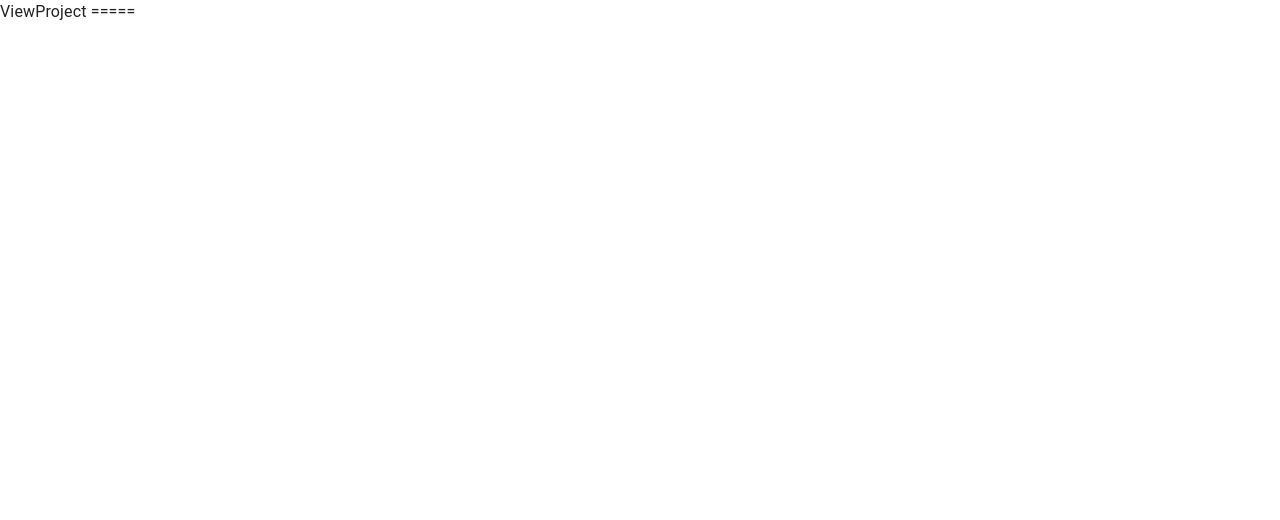
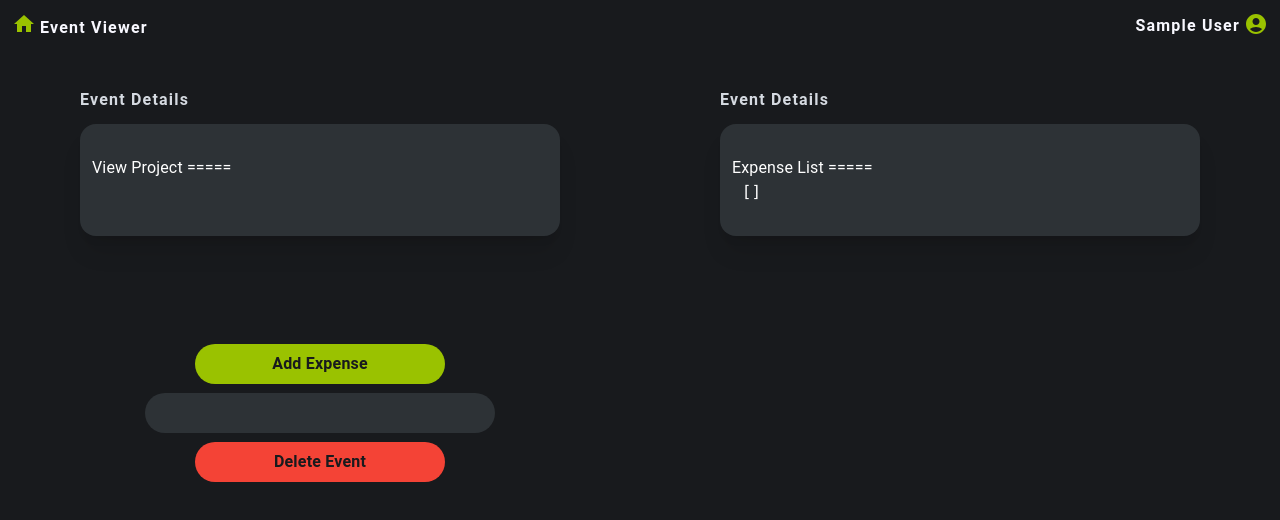
Before and after one commit to CWxMaxX/event-management-web-app, a Next.js app in the folder event-man-web-app/: page /project/1 in a window 1280 px wide. Shown: the top 520 px of the page. Built offline with nearby package versions, Linux system fonts and the light colour scheme; no server answers; the database is empty; sample sign-in values are in the browser's storage.

Commit message:
Event Details page dev started

```diff
--- a/event-man-web-app/api/expenseApi.js
+++ b/event-man-web-app/api/expenseApi.js
@@ -1,4 +1,13 @@
-import { addDoc, collection, doc, getDoc, deleteDoc } from "firebase/firestore";
+import {
+  addDoc,
+  collection,
+  doc,
+  getDoc,
+  deleteDoc,
+  query,
+  where,
+  getDocs,
+} from "firebase/firestore";
 import { db } from "../firebaseConfig";
 import { addEventToUser } from "./userApi";
 import { addExpense, removeExpense } from "./eventApi";
@@ -46,3 +55,19 @@ export const deleteExpense = async (eventId, expenseId) => {
     .catch((e) => console.log(e));
   await deleteDoc(docRef);
 };
+
+//Get expenses by event id
+export const getExpensesByEventId = async (eventId) => {
+  let expenseArray = [];
+  const docRef = collection(db, "expenseCollection");
+  const q = query(docRef, where("eventID", "==", eventId));
+  const querySnapshot = await getDocs(q);
+
+  querySnapshot.forEach((doc) => {
+    // doc.data() is never undefined for query doc snapshots
+    const dataSet = { data: doc.data(), id: doc.id };
+    expenseArray.push(dataSet);
+  });
+
+  return expenseArray;
+};
--- a/event-man-web-app/components/Cards/backgroundCard.jsx
+++ b/event-man-web-app/components/Cards/backgroundCard.jsx
@@ -1,7 +1,7 @@
 import React from "react";
 import { SectionColumn } from "../Layouts/sectionLayouts";
 
-function BackgroundCard({ title, children }) {
+function BackgroundCard({ title, children, className }) {
   return (
     <SectionColumn className="w-full    my-2 px-6 sm:px-10 md:px-16 lg:px-20">
       <span className={" top-3 left-6 mb-3 subTitle font-bold"}>{title}</span>
@@ -9,7 +9,11 @@ function BackgroundCard({ title, children }) {
         className="w-full   py-8 px-3 border-0 shadow-xl rounded-2xl
         backgroundCard text-white "
       >
-        <SectionColumn className={"w-full"}>{children}</SectionColumn>
+        <SectionColumn
+          className={"w-full overflow-y-auto max-h-[550px] custom-scrollbar "}
+        >
+          {children}
+        </SectionColumn>
       </div>
     </SectionColumn>
   );
--- a/event-man-web-app/components/Layouts/CommonLayout.jsx
+++ b/event-man-web-app/components/Layouts/CommonLayout.jsx
@@ -5,10 +5,19 @@ import AccountCircleIcon from "@mui/icons-material/AccountCircle";
 import { auth } from "../../firebaseConfig";
 import { useRouter } from "next/router";
 import { onAuthStateChanged } from "firebase/auth";
+import { Backdrop, CircularProgress } from "@mui/material";
 
-function CommonLayout({ children, title }) {
+function CommonLayout({ children, title, _open }) {
   const [user, setUser] = useState();
+  const [open, setOpen] = useState(true);
+  const handleClose = () => {
+    setOpen(false);
+  };
   const router = useRouter();
+  useEffect(() => {
+    setOpen(_open);
+  }, [_open]);
+
   useEffect(() => {
     onAuthStateChanged(auth, (user) => {
       if (user) {
@@ -24,8 +33,19 @@ function CommonLayout({ children, title }) {
     router.push("/home");
   };
   return (
-		<div className={"flex-1 h-screen  bgDark "}>
-			<SectionRow className='h-12 bgDark z-10 sm:justify-start justify-center  title  w-full items-center px-10 fixed '>
+    <div
+      className={
+        "flex-1   bgDark  h-screen overflow-y-auto flex !pb-20 custom-scrollbar short-scrollbar"
+      }
+    >
+      <Backdrop
+        sx={{ color: "#fff", zIndex: (theme) => theme.zIndex.drawer + 1 }}
+        open={open}
+        onClick={handleClose}
+      >
+        <CircularProgress color="inherit" />
+      </Backdrop>
+      <SectionRow className="h-12 bgDark z-10 sm:justify-start justify-center  title  w-full items-center px-10 fixed ">
         <HomeIcon
           sx={{ color: "#9ac200" }}
           onClick={() => goToHome()}
@@ -35,9 +55,14 @@ function CommonLayout({ children, title }) {
         <span className={"pt-1 absolute hidden sm:inline-block right-10 "}>
           {user?.displayName || "No User"}
         </span>
-				<AccountCircleIcon sx={{ color: "#9ac200" }} className={"absolute  right-3 z-10"} />
+        <AccountCircleIcon
+          sx={{ color: "#9ac200" }}
+          className={"absolute  right-3 z-10"}
+        />
       </SectionRow>
-			<SectionColumn className={"flex-1 z-0 w-full pt-20 text-white   items-center"}>
+      <SectionColumn
+        className={"flex-1 z-0 w-full pt-20 text-white   items-center"}
+      >
         {children}
       </SectionColumn>
     </div>
--- a/event-man-web-app/pages/home/index.js
+++ b/event-man-web-app/pages/home/index.js
@@ -1,4 +1,4 @@
-import React from "react";
+import React, { useState } from "react";
 import { Button } from "@mui/material";
 import { auth } from "../../firebaseConfig";
 import { signOut } from "firebase/auth";
@@ -9,6 +9,7 @@ import { useRouter } from "next/router";
 import BackgroundCard from "../../components/Cards/backgroundCard";
 import ListCard from "../../components/Cards/ListCard";
 import { getUID } from "../../api/authProvider";
+import Head from "next/head";
 
 function index() {
   const router = useRouter();
@@ -26,10 +27,15 @@ function index() {
       });
   };
   return (
-    <div className={"flex-1 my-0 h-screen bgDark overflow-y-scroll"}>
+    // <div className={"flex-1 my-0 h-screen bgDark "}>
     <CommonLayout title={"Dashboard"}>
+      <Head>
+        <title>Event Planing App | Dashboard</title>
+      </Head>
+
       {/*<BackgroundCard title={"Test Title"}>Test</BackgroundCard>*/}
       <ListCard title={"Event List"} />
+
       <Button onClick={handleSignOut}>Sign Out</Button>
       <div>
         <AddCircleIcon
@@ -47,7 +53,7 @@ function index() {
         />
       </div>
     </CommonLayout>
-    </div>
+    // </div>
   );
 }
 
--- a/event-man-web-app/pages/project/[viewProject].jsx
+++ b/event-man-web-app/pages/project/[viewProject].jsx
@@ -1,21 +1,116 @@
 import React, { useEffect, useState } from "react";
 import { useRouter } from "next/router";
 import { getEventDetails } from "../../api/eventApi";
+import {
+  createExpense,
+  deleteExpense,
+  getExpensesByEventId,
+} from "../../api/expenseApi";
+import Head from "next/head";
+import { Button, TextField } from "@mui/material";
+import { getUID } from "../../api/authProvider";
+import CommonLayout from "../../components/Layouts/CommonLayout";
+import {
+  SectionColumn,
+  SectionRow,
+} from "../../components/Layouts/sectionLayouts";
+import BackgroundCard from "../../components/Cards/backgroundCard";
+import { CancelButton, PrimaryButton } from "../../components/Buttons/buttons";
 
 function ViewProject() {
   const router = useRouter();
+  const [loading, setLoading] = useState(true);
+  const [refresher, setRefresher] = useState();
   const { viewProject } = router.query;
   const [res, setRes] = useState();
+  const [expenseList, setExpenseList] = useState([]);
+  const [value, setValue] = useState("");
+  const addExpense = () => {
+    setLoading(true);
+    createExpense(getUID(), viewProject)
+      .then((res) => {
+        console.log("Expense created", res);
+      })
+      .catch((e) => console.log(e))
+      .finally(() => {
+        setRefresher(Math.random());
+        setLoading(false);
+      });
+  };
+  const deleteEvent = () => {
+    setLoading(true);
+    deleteExpense(viewProject, value)
+      .then((res) => console.log("Expense created", res))
+      .catch((e) => console.log(e))
+      .finally(() => {
+        setValue("");
+        setRefresher(Math.random());
+        setLoading(false);
+      });
+  };
+
   useEffect(() => {
+    setLoading(true);
+
     getEventDetails(viewProject)
       .then((res) => setRes(res))
-      .catch((e) => console.log(e));
-  }, [viewProject]);
+      .catch((e) => console.log(e))
+      .finally(() => {});
+
+    getExpensesByEventId(viewProject)
+      .then((res) => setExpenseList(res))
+      .catch((e) => console.log(e))
+      .finally(() => {
+        setLoading(false);
+      });
+  }, [viewProject, refresher]);
 
   return (
-    <div>
-      ViewProject ===== <pre> {JSON.stringify(res, "", 2)}</pre>
-    </div>
+    <CommonLayout title={"Event Viewer"} _open={loading}>
+      <Head>
+        <title>{res?.name}</title>
+      </Head>
+      <SectionRow className={"w-full items-start justify-center"}>
+        <SectionColumn className={"w-full md:w-1/2  items-center"}>
+          <BackgroundCard title={"Event Details"}>
+            View Project ====={" "}
+            <pre className={"text-clip w-11/12"}>
+              {" "}
+              {JSON.stringify(res, "/", 2)}
+            </pre>
+          </BackgroundCard>
+          <SectionColumn className={"w-full justify-center items-center mt-24"}>
+            <PrimaryButton
+              title={"Add Expense"}
+              className={"w-[250px]"}
+              onClick={addExpense}
+            />
+            <SectionRow className={"w-full items-center justify-center"}>
+              <input
+                type={"text"}
+                className={"main-text-field !w-[350px]"}
+                onChange={(e) => setValue(e.target.value)}
+                value={value}
+              />
+              <CancelButton
+                title={"Delete Event"}
+                className={"w-[250px]"}
+                onClick={deleteEvent}
+              />
+            </SectionRow>
+          </SectionColumn>
+        </SectionColumn>
+        <SectionColumn className={"w-full md:w-1/2  items-center"}>
+          <BackgroundCard title={"Event Details"}>
+            Expense List ====={" "}
+            <pre className={"text-clip w-11/12"}>
+              {" "}
+              {JSON.stringify(expenseList, "/", 2)}
+            </pre>
+          </BackgroundCard>
+        </SectionColumn>
+      </SectionRow>
+    </CommonLayout>
   );
 }
 
--- a/event-man-web-app/pages/temp/index.jsx
+++ b/event-man-web-app/pages/temp/index.jsx
@@ -16,12 +16,17 @@ import {
 import {
   createExpense,
   deleteExpense,
+  getExpensesByEventId,
   getExpensesByEventID,
 } from "../../api/expenseApi";
+import Head from "next/head";
 
 function index() {
   return (
     <div>
+      <Head>
+        <title>{"Event Planing App | Temp"}</title>
+      </Head>
       {/*<Button onClick={() => addUser()}>Add New User</Button>*/}
       <Button
         onClick={() => getEventListByUser("h8lHxG3GaJfWDzDvbV2CFloBu0u2")}
@@ -133,7 +138,7 @@ function index() {
       </Button>
       <Button
         onClick={() => {
-          getExpensesByEventID("96caVXgNFXrPyeUJqogY")
+          getExpensesByEventId("96caVXgNFXrPyeUJqogY")
             .then((res) => console.log("Expense List====>", res))
             .catch((e) => console.log(e));
         }}
--- a/event-man-web-app/styles/globals.css
+++ b/event-man-web-app/styles/globals.css
@@ -1,16 +1,26 @@
 @tailwind base;
 @tailwind components;
 @tailwind utilities;
+
+html{
+    background-color: #181a1d;
+}
+
 
 body {
     font-family: 'SF Pro Text', 'SF Pro Icons', 'Helvetica Neue', 'Helvetica',
     'Arial', sans-serif;
     padding: 0;
     max-width: 100vw;
-    margin:0 auto;
+    margin:0 ;
     flex: 1;
     background-color: #181a1d;
 
+
+}
+
+*{
+    box-sizing: border-box;
 }
 
 .page{
@@ -22,3 +32,45 @@ body {
 .rounded-input{
     margin-right: 20px;
 }
+
+/*.hide-scrollbar::-webkit-scrollbar {*/
+/*    display: none;*/
+/*}*/
+
+
+/* width */
+.custom-scrollbar::-webkit-scrollbar {
+    height: 10px;
+    width: 10px;
+}
+
+/* Track */
+.custom-scrollbar::-webkit-scrollbar-track {
+
+    display: none;
+}
+.custom-scrollbar::-webkit-scrollbar-corner  {
+
+    display: none;
+}
+
+/* Handle */
+.custom-scrollbar::-webkit-scrollbar-thumb {
+    background: #888;
+    border-radius: 20px;
+}
+
+/* Handle on hover */
+.custom-scrollbar::-webkit-scrollbar-thumb:hover {
+    background: #fff;
+}
+
+.short-scrollbar::-webkit-scrollbar-track-piece:end {
+    background: transparent;
+    margin-bottom: 20px;
+}
+
+.short-scrollbar::-webkit-scrollbar-track-piece:start {
+    background: transparent;
+    margin-top: 100px;
+}
```
Lines whose indentation alone changed are shown as unchanged.
